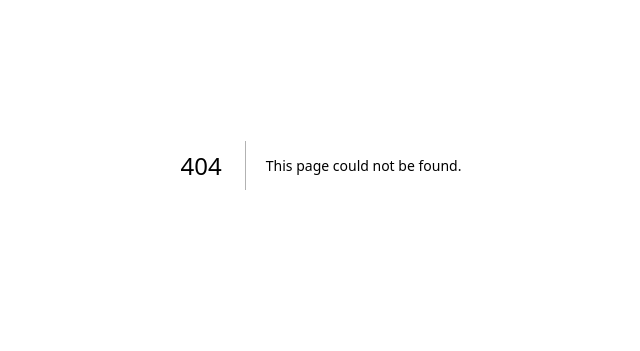
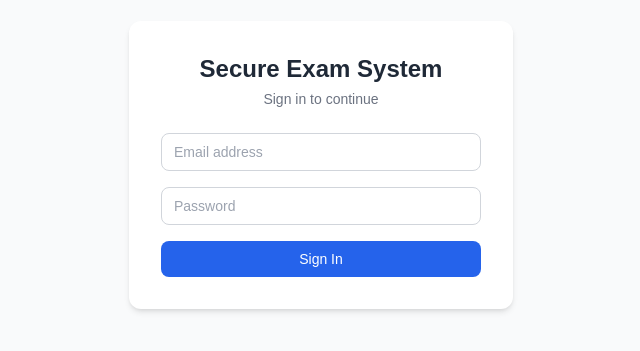
Before and after one commit to iamRed-One/secure-online-exam-system, a Next.js app in the folder frontend/: page /login in a window 1280 px wide. Before the commit this address had no page. Shown: the part 235-586 px from the top of the page, without its empty margins (319-959 px from the left). Built offline with nearby package versions, Linux system fonts and the light colour scheme; no server answers.

Commit message:
login page and /login api fix

```diff
--- /dev/null
+++ b/frontend/src/app/lib/api.ts
@@ -0,0 +1,20 @@
+const BASE = process.env.NEXT_PUBLIC_API_URL || 'http://localhost:4000';
+
+async function apiFetch(path: string, options: RequestInit = {}) {
+  const token = typeof window !== 'undefined' ? localStorage.getItem('token') : null;
+  const res = await fetch(`${BASE}${path}`, {
+    ...options,
+    headers: {
+      'Content-Type': 'application/json',
+      ...(token ? { Authorization: `Bearer ${token}` } : {}),
+      ...(options.headers as Record<string, string> || {}),
+    },
+  });
+  if (!res.ok) {
+    const err = await res.json().catch(() => ({ error: res.statusText }));
+    throw new Error(err.error || 'Request failed');
+  }
+  return res.json();
+}
+
+export default apiFetch;
--- /dev/null
+++ b/frontend/src/app/login/page.tsx
@@ -0,0 +1,80 @@
+'use client';
+import { useState } from 'react';
+import { useRouter } from 'next/navigation';
+import apiFetch from '../lib/api';
+
+export default function LoginPage() {
+  const [email, setEmail] = useState('');
+  const [password, setPassword] = useState('');
+  const [error, setError] = useState('');
+  const [loading, setLoading] = useState(false);
+  const router = useRouter();
+
+  async function handleSubmit(e: React.FormEvent) {
+    e.preventDefault();
+    setError('');
+    setLoading(true);
+    try {
+      const { token } = await apiFetch('/auth/login', {
+        method: 'POST',
+        body: JSON.stringify({ email, password }),
+      });
+
+      localStorage.setItem('token', token);
+      document.cookie = `token=${token}; path=/`;
+
+      const payload = JSON.parse(atob(token.split('.')[1]));
+      if (payload.role === 'STUDENT') router.push('/student/dashboard');
+      else if (payload.role === 'LECTURER') router.push('/lecturer/dashboard');
+      else router.push('/admin/users');
+    } catch (err: any) {
+      setError(err.message);
+    } finally {
+      setLoading(false);
+    }
+  }
+
+  return (
+    <main className="min-h-screen flex items-center justify-center bg-gray-50">
+      <form
+        onSubmit={handleSubmit}
+        className="bg-white p-8 rounded-xl shadow-md w-full max-w-sm space-y-4"
+      >
+        <div className="text-center mb-2">
+          <h1 className="text-2xl font-bold text-gray-800">Secure Exam System</h1>
+          <p className="text-sm text-gray-500 mt-1">Sign in to continue</p>
+        </div>
+
+        {error && (
+          <div className="bg-red-50 border border-red-300 text-red-700 text-sm px-3 py-2 rounded">
+            {error}
+          </div>
+        )}
+
+        <input
+          type="email"
+          required
+          placeholder="Email address"
+          className="w-full border border-gray-300 rounded-lg px-3 py-2 text-black text-sm focus:outline-none focus:ring-2 focus:ring-blue-500"
+          value={email}
+          onChange={e => setEmail(e.target.value)}
+        />
+        <input
+          type="password"
+          required
+          placeholder="Password"
+          className="w-full border border-gray-300 rounded-lg px-3 py-2 text-black  text-sm focus:outline-none focus:ring-2 focus:ring-blue-500"
+          value={password}
+          onChange={e => setPassword(e.target.value)}
+        />
+        <button
+          type="submit"
+          disabled={loading}
+          className="w-full bg-blue-600 text-white py-2 rounded-lg text-sm font-medium hover:bg-blue-700 disabled:opacity-50 transition"
+        >
+          {loading ? 'Signing in...' : 'Sign In'}
+        </button>
+      </form>
+    </main>
+  );
+}
```
Also changed, not shown: 1 other file (tests, documents, lock files or other folders).
